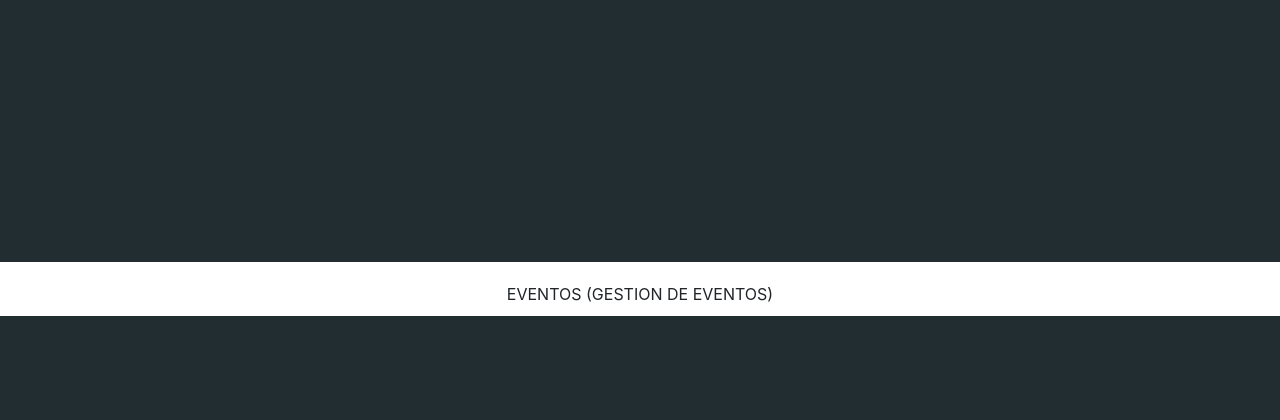
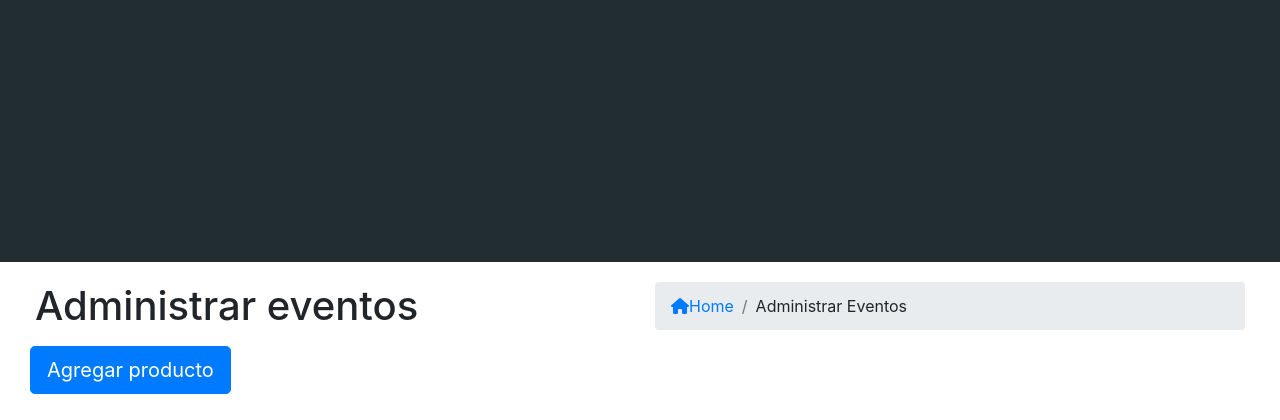
Before and after one commit to roblesandresm/BindSolutions, a PHP site: page /eventos in a window 1280 px wide. Shown: the part 633-1053 px from the top of the page. Before the commit the page ends 949 px from the top, so only its background shows below. Run offline with PHP 8.4, Linux system fonts and the light colour scheme; the visitor is signed in with stand-in values (Sample User, id 1); some libraries are stand-ins or nearby versions.

```diff
--- a/assets/js/productos.js
+++ b/assets/js/productos.js
@@ -37,7 +37,7 @@ $(".nuevaImagen").change(function () {
     }
 });
 
-/* EDITAR USUARIO */
+/* EDITAR PRODUCTO */
 $(document).on('click', '.btnEditarProducto', function () {
     var idProducto = $(this).attr('idProducto');
 
@@ -58,6 +58,7 @@ $(document).on('click', '.btnEditarProducto', function () {
             $('#idProducto').val(respuesta['id']);
             $('#editarPrecioCompra').val(respuesta['precio_compra']);
             $('#editarPrecioVenta').val(respuesta['precio_venta']);
+            $('#imagenActual').val(respuesta['foto']);
 
             if (respuesta['foto'] != "") {
                 $('#imagenActual').val(respuesta['foto']);
@@ -69,7 +70,7 @@ $(document).on('click', '.btnEditarProducto', function () {
 });
 
 
-/* EDITAR USUARIO */
+/* ELIMINAR PRODUCTO */
 $(document).on('click', '.btnEliminarProducto', function () {
     var idProducto = $(this).attr('idProducto');
     console.log(idProducto);
--- a/controllers/productos.controller.php
+++ b/controllers/productos.controller.php
@@ -19,7 +19,7 @@ class ControllerProductos {
 
                 $ruta = $_POST['imagenActual'];
 
-                if(isset($_FILES["editarImagen"]["tmp_name"])){
+                if(isset($_FILES["editarImagen"]["tmp_name"]) && !empty($_FILES["editarImagen"]["tmp_name"])){
 
 					list($ancho, $alto) = getimagesize($_FILES["editarImagen"]["tmp_name"]);
 
--- a/views/modules/eventos.php
+++ b/views/modules/eventos.php
@@ -1,8 +1,19 @@
 <!-- GESTION DE EVENTOS -->
 <main class="main col">
-    <div class="row justify-content-center align-content-center text-center">
-        <div class="columna col-lg-6">
-           EVENTOS (GESTION DE EVENTOS)
+    <div class="row">
+        <div class="col-lg-6 col-xs-12">
+            <h1>Administrar eventos</h1>
+        </div>
+        <div class="col-lg-6 col-xs-12">
+            <nav aria-label="breadcrumb">
+                <ol class="breadcrumb">
+                    <li class="breadcrumb-item"><a href="#"><i class="fas fa-home"></i>Home</a></li>
+                    <li class="breadcrumb-item" aria-current="page">Administrar Eventos</li>
+                </ol>
+            </nav>
         </div>
     </div>
+    <div class="row action-buttons mb-3">
+            <button type="button" class="btn btn-primary btn-lg" data-toggle="modal" data-target="#modalAgregarProducto">Agregar producto</button>
+    </div>
 </main>
--- a/views/modules/productos.php
+++ b/views/modules/productos.php
@@ -18,8 +18,8 @@
             </nav>
         </div>
     </div>
-    <div class="row action-buttons">
-            <button type="button" class="btn btn-primary btn-xs" data-toggle="modal" data-target="#modalAgregarProducto">Agregar producto</button>
+    <div class="row action-buttons mb-3">
+            <button type="button" class="btn btn-primary btn-lg" data-toggle="modal" data-target="#modalAgregarProducto">Agregar producto</button>
     </div>
     <table class="table dt-responsive table-hover tablas-pos tablaProductos">
         <thead>
```
Also changed, not shown: views/img/productos/Tequila/539.jpg (added). Lines whose indentation alone changed are shown as unchanged.
